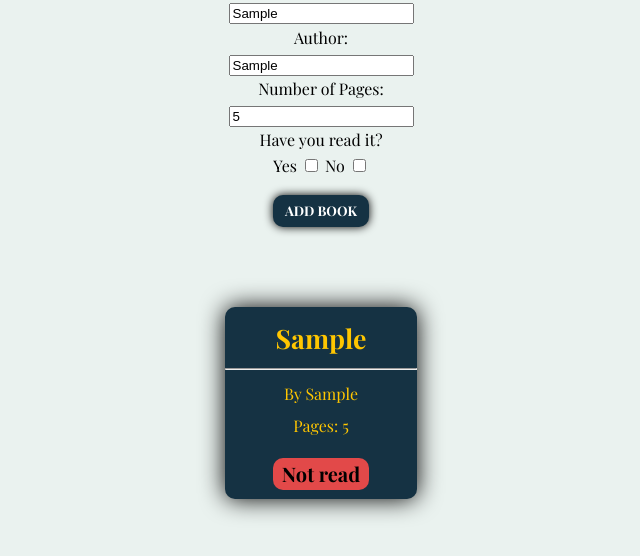
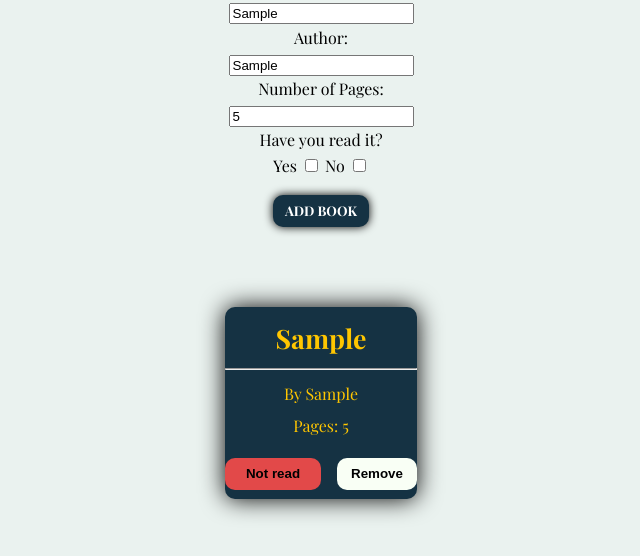
Before and after one commit to PulseFiction/odin-Library, a plain HTML site: page index.html in a window 1280 px wide. Both pictures are taken after typing "Sample", "Sample", "5" into the empty fields and a click on the button "ADD BOOK". Shown: the part 112-668 px from the top of the page, without its empty margins (319-959 px from the left). Drawn offline with nearby package versions, Linux system fonts and the light colour scheme.

Commit message:
Added remove button, changed the read div to a button and incorporated an event listener where user can click to change read status from read to not read.

```diff
--- a/script.js
+++ b/script.js
@@ -61,36 +61,44 @@ function addBookToLibrary() {
 
     const cardDiv = document.createElement('div');
     const newHeading = document.createElement('h2');
+    const line = document.createElement('hr')
     const authParagraph = document.createElement('p');
     const pagesParagraph = document.createElement('p');
-    const readDiv = document.createElement('div');
-    const line = document.createElement('hr')
+    const buttonDiv = document.createElement('div');
+    const readBtn = document.createElement('button');
+    const removeBtn = document.createElement('button')
+
 
     cardDiv.classList.add('card');
     newHeading.classList.add('card__title');
-
     authParagraph.classList.add('card__author');
     pagesParagraph.classList.add('card__pages');
+    buttonDiv.classList.add('button-container');
+    removeBtn.classList.add('remove')
 
 
 
     if (userBook.read === 'Read') {
-        readDiv.classList.add('card__read')
+        readBtn.classList.add('card__read')
     } else {
-        readDiv.classList.add('card__not-read')
+        readBtn.classList.add('card__not-read')
     }
 
     newHeading.textContent = userBook.title;
     authParagraph.textContent = 'By ' + userBook.author;
     pagesParagraph.textContent = 'Pages: ' + userBook.pages;
-    readDiv.textContent = userBook.read;
+    readBtn.textContent = userBook.read;
+    removeBtn.textContent = 'Remove'
 
+    buttonDiv.appendChild(readBtn)
+    buttonDiv.appendChild(removeBtn)
 
     cardDiv.appendChild(newHeading);
     cardDiv.appendChild(line);
     cardDiv.appendChild(authParagraph);
     cardDiv.appendChild(pagesParagraph);
-    cardDiv.appendChild(readDiv)
+    cardDiv.appendChild(buttonDiv)
+   // cardDiv.appendChild(readBtn)
     container.appendChild(cardDiv);
 
 
@@ -113,7 +121,20 @@ function addBookToLibrary() {
     }
 
 
-    cardDiv.addEventListener('click', () => {
+
+    readBtn.addEventListener('click', () => {
+        if (readBtn.textContent === 'Read') {
+            readBtn.classList.remove('card__read')
+            readBtn.classList.add('card__not-read')
+            readBtn.textContent = 'Not Read'
+        } else {
+            readBtn.textContent = 'Read'
+            readBtn.classList.remove('card__not-read')
+            readBtn.classList.add('card__read')
+        }
+    })
+
+    removeBtn.addEventListener('click', () => {
         container.removeChild(cardDiv)
     })
 }
--- a/style.css
+++ b/style.css
@@ -83,13 +83,14 @@ hr {
     width: 5rem;
     height: 2rem;
     color: rgb(0, 0, 0);
-    font-size: 15pt;
+    font-size: 10pt;
     font-weight: bold;
     background-color: #8ee249;
     display: flex;
     align-items: center;
     justify-content: center;
     border-radius: 10px;
+    border-style: none;
 
 }
 
@@ -98,13 +99,36 @@ hr {
     width: 6rem;
     height: 2rem;
     color: rgb(0, 0, 0);
-    font-size: 15pt;
+    font-size: 10pt;
     font-weight: bold;
     background-color: #e24949;
     display: flex;
     align-items: center;
     justify-content: center;
     border-radius: 10px;
+    border-style: none;
+}
+
+.button-container {
+
+    display: flex;
+    gap: 1rem;
+
+
+}
+.remove {
+    margin-top: 1rem;
+    width: 5rem;
+    height: 2rem;
+    color: rgb(0, 0, 0);
+    font-size: 10pt;
+    font-weight: bold;
+    background-color: #f9fff5;
+    display: flex;
+    align-items: center;
+    justify-content: center;
+    border-radius: 10px;
+    border-style: none;
 }
 
 
@@ -117,6 +141,9 @@ hr {
     cursor: pointer;
 }
 
-.card:hover {
+.remove:hover,
+.card__read:hover,
+.card__not-read:hover {
+    background-color: #3279a1;
     cursor: pointer;
 }
```
